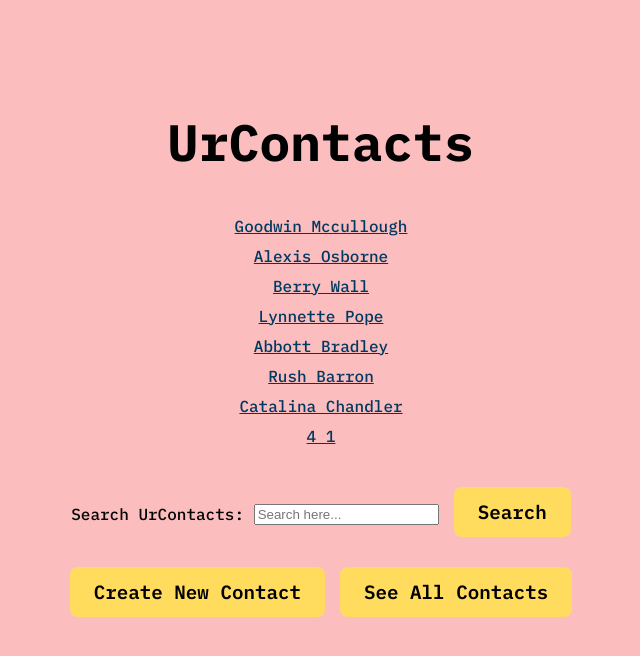
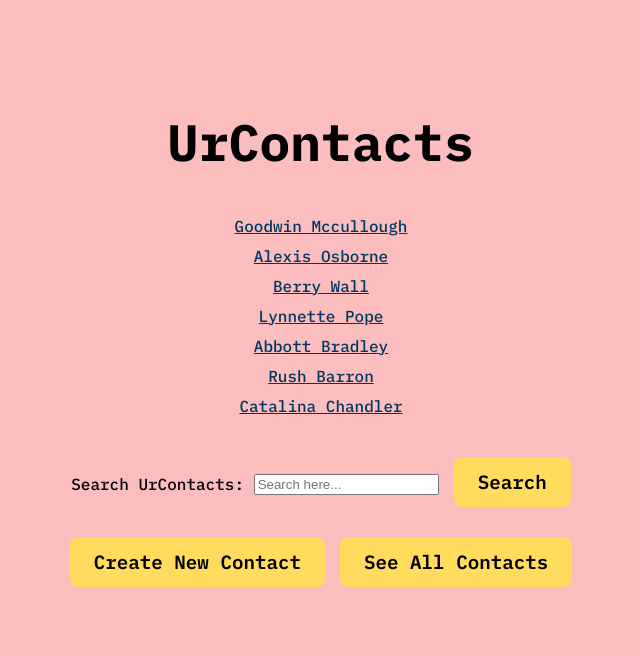
Before and after one commit to dyazdani/contact-list, a React (Vite) app: page /contacts in a window 1280 px wide. Shown: the top 656 px of the page, without its empty margins (319-959 px from the left). Built offline with nearby package versions, Linux system fonts and the light colour scheme; data requests are answered from the project's data file.

Commit message:
Changed onClick on button to onSubmit on form in ContactList

```diff
--- a/data/db.json
+++ b/data/db.json
@@ -131,25 +131,6 @@
         "zip": "79961",
         "country": "United States"
       }
-    },
-    {
-      "name": "4 1",
-      "gender": "",
-      "birthday": "",
-      "email": "",
-      "phone": {
-        "number": 0,
-        "country_code": 0
-      },
-      "address": {
-        "street": "",
-        "unit": "",
-        "city": "",
-        "province": "",
-        "zip": "",
-        "country": ""
-      },
-      "id": "EOx8GC4"
     }
   ],
   "notes": [
--- a/src/components/ContactList.tsx
+++ b/src/components/ContactList.tsx
@@ -1,5 +1,5 @@
 import { Link, useSearchParams } from "react-router-dom";
-import { useState, useEffect } from "react";
+import { useState, useEffect, FormEvent } from "react";
 import ContactListItem from "./ContactListItem";
 
 type ContactListItemType = {
@@ -30,7 +30,8 @@ const ContactList = () => {
 
     const query = searchParams.get('query') ?? "";
 
-    const handleClick = () => {
+    const handleSubmit = (e: FormEvent) => {
+        e.preventDefault()
         searchInput && setSearchParams({query: searchInput});
     }
 
@@ -83,7 +84,7 @@ const ContactList = () => {
                     )
                 })}
             </ul>
-            <div>
+            <form onSubmit={(e) => {handleSubmit(e)}}>
                 <label htmlFor="contacts-search">Search UrContacts: </label>
                 <input
                     type="search"
@@ -93,8 +94,8 @@ const ContactList = () => {
                     value={searchInput}
                     onChange={(e) => setSearchInput(e.target.value)}
                 />
-                <button id="search-button" type="button" onClick={handleClick}>Search</button>
-            </div>
+                <button id="search-button">Search</button>
+            </form>
             <div id="button-div">
                 <button type="button"><Link to="/create">Create New Contact</Link></button>
                 <button type="button"><Link to="/contacts">See All Contacts</Link></button>
```
